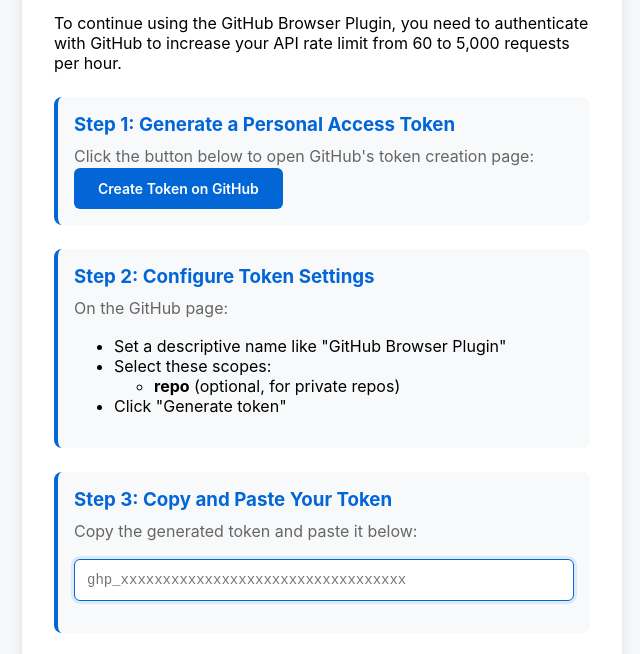
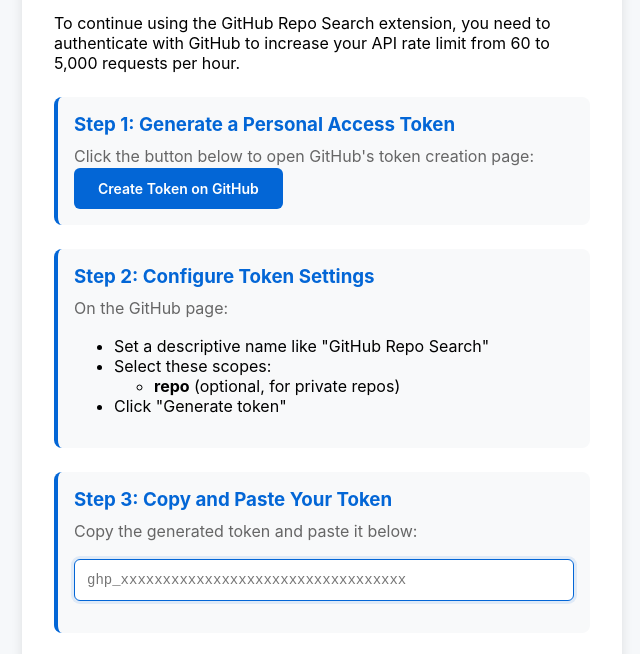
Before and after one commit to Mubashwer/github-repo-search, a website built with Vite: page src/auth/index.html in a window 1280 px wide. Shown: the part 135-789 px from the top of the page, without its empty margins (318-958 px from the left). Built offline with nearby package versions, Linux system fonts and the light colour scheme.

Commit message:
feat: rebrand extension to 'GitHub Repo Search'
- Change package name from 'github-browser-plugin' to 'github-repo-search'
- Update extension title to 'GitHub Repo Search' (more descriptive and clear)
- Update all references in popup, auth page, manifest, and README
- Maintain consistent branding across all extension components
- Better reflects the extension's primary purpose of searching repositories

```diff
--- a/manifest.config.ts
+++ b/manifest.config.ts
@@ -20,7 +20,7 @@
   },
   action: {
     default_popup: "src/popup/index.html",
-    default_title: "GitHub Browser Plugin",
+    default_title: "GitHub Repo Search",
     default_icon: {
       "16": "icons/icon16.png",
       "32": "icons/icon32.png",
--- a/package.json
+++ b/package.json
@@ -1,5 +1,5 @@
 {
-  "name": "github-browser-plugin",
+  "name": "github-repo-search",
   "version": "1.0.0",
   "description": "Chrome extension for searching GitHub repositories with Alt+G hotkey",
   "type": "module",
--- a/src/auth/index.html
+++ b/src/auth/index.html
@@ -2,7 +2,7 @@
 <html>
 <head>
     <meta charset="utf-8">
-    <title>GitHub Authentication - GitHub Browser Plugin</title>
+    <title>GitHub Authentication - GitHub Repo Search</title>
 </head>
 <body>
     <div class="container">
@@ -10,7 +10,7 @@
             🔐 GitHub Authentication
         </h1>
 
-        <p>To continue using the GitHub Browser Plugin, you need to authenticate with GitHub to increase your API rate limit from 60 to 5,000 requests per hour.</p>
+        <p>To continue using the GitHub Repo Search extension, you need to authenticate with GitHub to increase your API rate limit from 60 to 5,000 requests per hour.</p>
 
         <div class="step">
             <h3>Step 1: Generate a Personal Access Token</h3>
@@ -26,7 +26,7 @@
             <h3>Step 2: Configure Token Settings</h3>
             <p>On the GitHub page:</p>
             <ul>
-                <li>Set a descriptive name like "GitHub Browser Plugin"</li>
+                <li>Set a descriptive name like "GitHub Repo Search"</li>
                 <li>Select these scopes:
                     <ul>
                         <li><strong>repo</strong> (optional, for private repos)</li>
```
Also changed, not shown: src/popup/index.html (+1 -1 lines), README.md.
